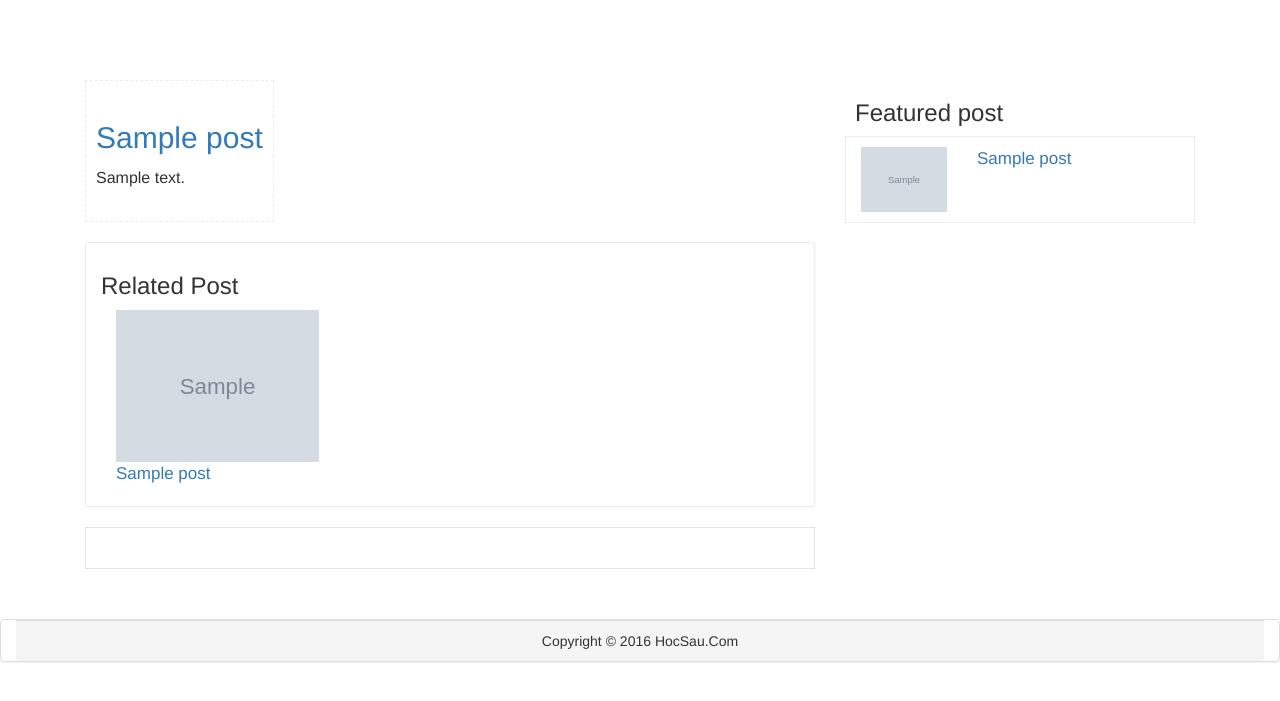
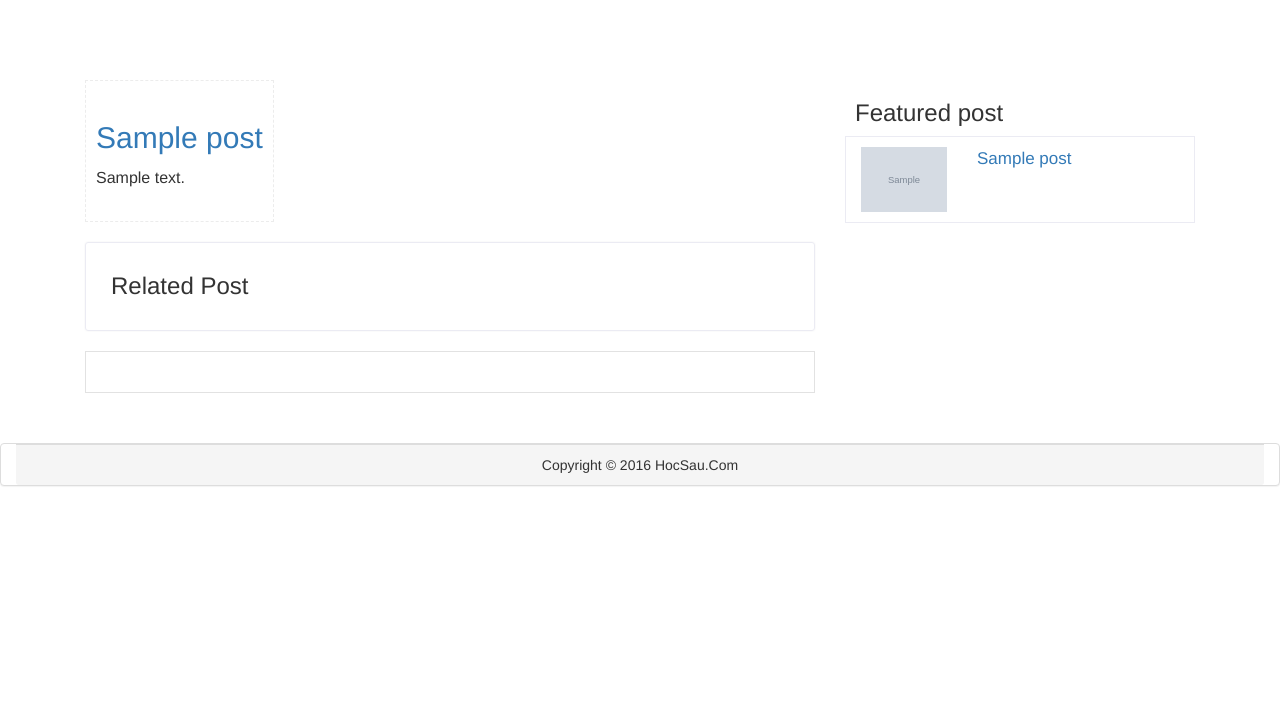
Before and after one commit to QuanLab/django-blog, a Django app: a page that uses templates/post/post_body.html in a window 1280 px wide. Shown: the part 52-753 px from the top of the page. Run offline with Django 3.2, Linux system fonts and the light colour scheme; tables that the repository leaves empty hold one stand-in row (values such as "Sample post"); grey boxes marked "Sample" are stand-in pictures; some libraries are stand-ins or nearby versions.

Commit message:
Adding related post

```diff
--- a/hocsau/models.py
+++ b/hocsau/models.py
@@ -114,6 +114,3 @@ class Post(models.Model):
         else:
             self.slug = vi_slug(self.slug)
         super(Post, self).save(*args, **kwargs)
-
-    def get_categories_slug (self):
-        return self.categories.all().first().url_base
--- a/hocsau/views.py
+++ b/hocsau/views.py
@@ -2,6 +2,7 @@
 from django.views import View
 from django.shortcuts import render, get_object_or_404
 from django.core.paginator import Paginator, PageNotAnInteger, EmptyPage
+from django.db.models import Q
 
 from .models import Category, Post
 from myblog import settings
@@ -73,12 +74,17 @@ class PostDetail(View):
 
     def get(self, request, year=None, month=None, post_slug=None):
         post = get_object_or_404(Post, slug=post_slug)
-        related_post= Post.objects.all().order_by('?')[:5]
-        identifier =request.path
+        related_post=get_related_post(post_slug)
+        print related_post
         context = get_context_custom()
         context.update({
-            'disqus_identifier': identifier,
+            'disqus_identifier': request.path,
             'related_post':related_post,
             'post': post
         })
         return render(request, self.template_name, context)
+
+
+def get_related_post(post_slug):
+    category= get_object_or_404(Post, slug= post_slug).categories.slug
+    return Post.objects.all().filter(categories__slug=category).filter(~Q(slug=post_slug)).order_by('?')[:3]
--- a/static/css/style.css
+++ b/static/css/style.css
@@ -195,6 +195,6 @@ img, video, object {
     font-size: 17px;
 }
 
-.related-post .related-item .image {
-
+.related-post > h3 {
+    margin-left: 10px;
 }
--- a/templates/post/post_body.html
+++ b/templates/post/post_body.html
@@ -15,8 +15,8 @@
 
     <div class="related-post">
         <h3>Related Post</h3>
-        {% if featured_post %}
-            {% for item in featured_post %}
+        {% if related_post %}
+            {% for item in related_post %}
             <div class="related-item col-md-4">
                 <div class="image"><img src="{% get_media_prefix %}{{ item.image_thumbnail }}"></div>
                 <div class="title"><a href="#">{{ item.title }}</a></div>
```
